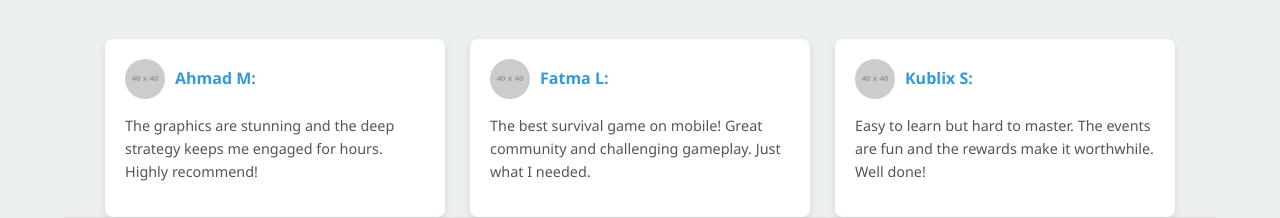
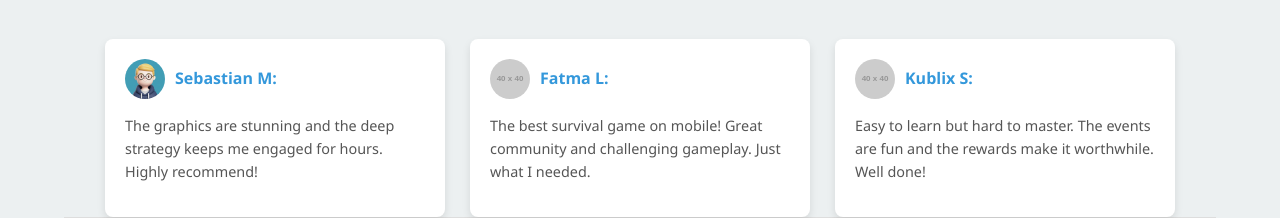
Before and after one commit to mohamedmesskiki-max/survivli-frost, a plain HTML site: page index.html in a window 1280 px wide. Shown: the part 947-1165 px from the top of the page. Drawn offline with Linux system fonts and the light colour scheme; placeholder pictures from the web are drawn by us.

Commit message:
Update index.html

```diff
--- a/index.html
+++ b/index.html
@@ -299,8 +299,8 @@
 
                 <div class="review-card">
                     <div class="reviewer-info">
-                        <img src="https://via.placeholder.com/40?text=A" alt="Ahmad M.">
-                        <span class="reviewer-name">Ahmad M:</span>
+                        <img src="blond.jpg" alt="Ahmad M.">
+                        <span class="reviewer-name">Sebastian M:</span>
                     </div>
                     <p class="review-text">The graphics are stunning and the deep strategy keeps me engaged for hours. Highly recommend!</p>
                 </div>
```
